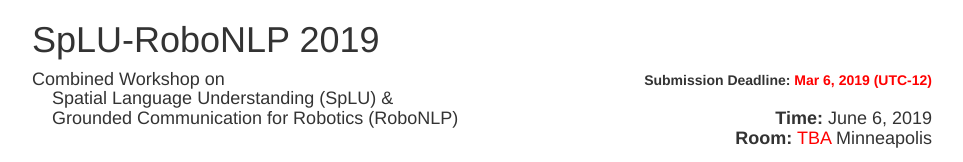
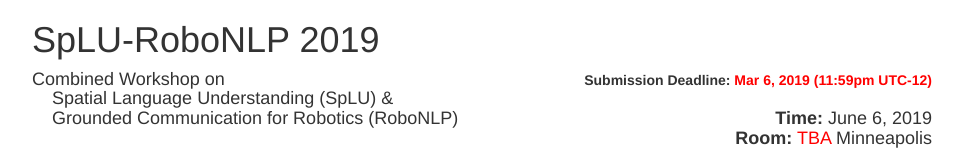
Before and after one commit to SpLU-RoboNLP/SpLU-RoboNLP.github.io, a plain HTML site: page index.html in a window 1280 px wide. Shown: the top 162 px of the page, without its empty margins (158-1121 px from the left). Drawn offline with nearby package versions, Linux system fonts and the light colour scheme.

Commit message:
Update index.html

```diff
--- a/index.html
+++ b/index.html
@@ -13,7 +13,7 @@
 
   <section class="page-header" style="width:900px;margin: auto; background-color:white">
 
-      <h1 class="project-name">SpLU-RoboNLP 2019</h1><div style="float: right; clear: right;"><b>Submission Deadline: <font color="red">Mar 6, 2019 (UTC-12)</font></b></div>
+      <h1 class="project-name">SpLU-RoboNLP 2019</h1><div style="float: right; clear: right;"><b>Submission Deadline: <font color="red">Mar 6, 2019 (11:59pm UTC-12)</font></b></div>
       <h4 class="project-tagline">Combined Workshop on
 <br>&nbsp;&nbsp;&nbsp;&nbsp;Spatial Language Understanding (SpLU) & <div style="float: right; clear: right;"><b>Time:</b> June 6, 2019</div>
 <br>&nbsp;&nbsp;&nbsp;&nbsp;Grounded Communication for Robotics (RoboNLP)<div style="float: right; clear: right;"><b>Room:</b> <font color="red">TBA</font> Minneapolis</div>
```
